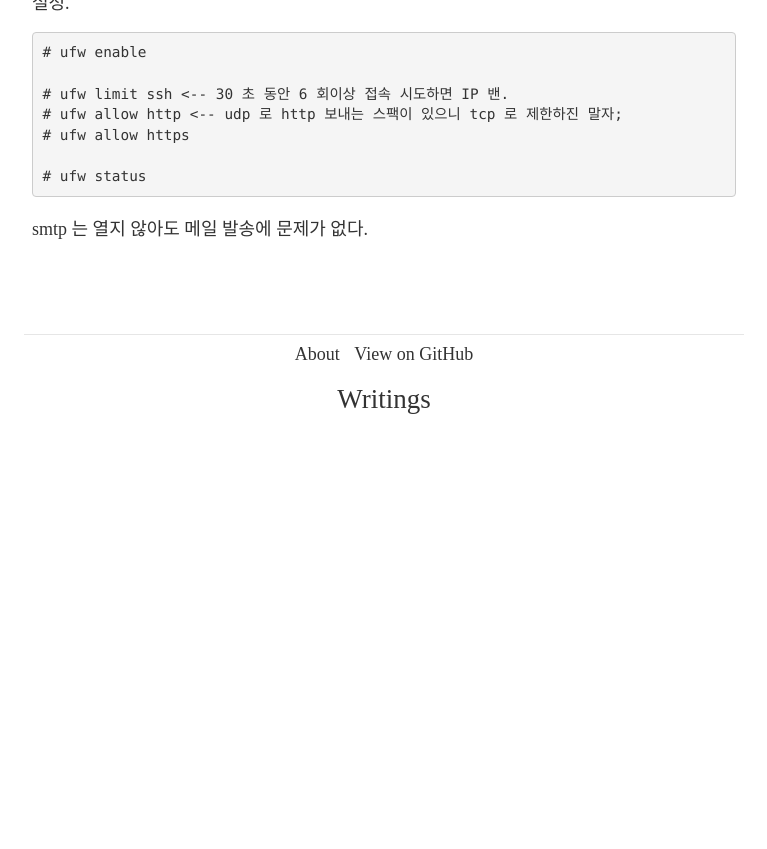
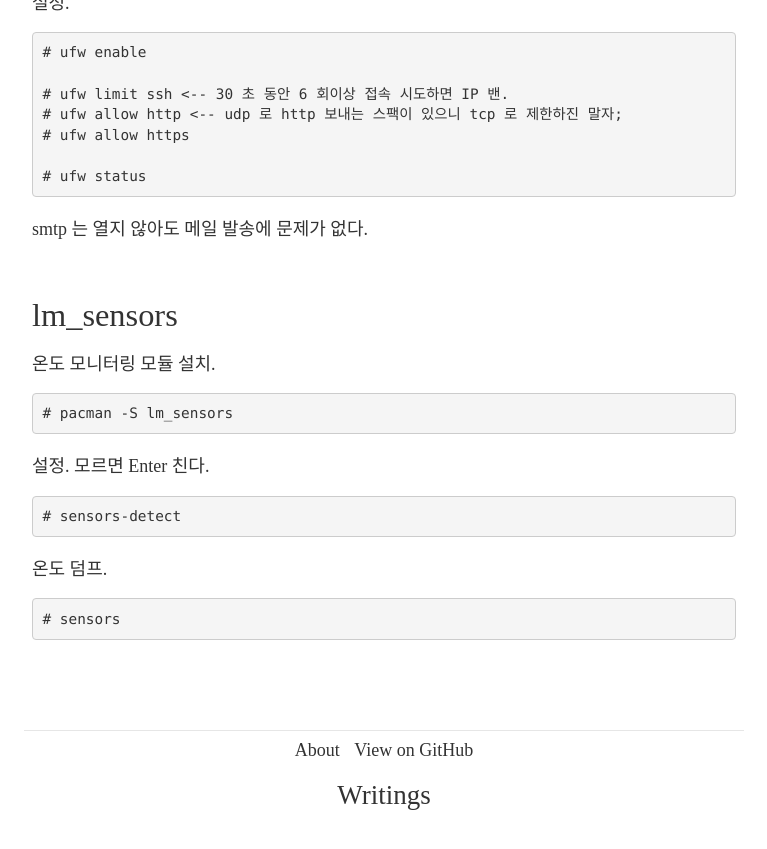
Before and after one commit to drypot/writings, a Jekyll site: the page built from docs/works/linux/installing-arch.md, in a window 1280 px wide and 900 px high, scrolled down 16056 px. Shown: the top 849 px of the window, without its empty margins (256-1023 px from the left). Built offline with Jekyll 4.4.1, drawn with Linux system fonts in a browser that asks for light colours; before the commit the page ends 16560 px from its top, so only the background shows below that.

Commit message:
add arch linux lm_sensors, crertbot.

```diff
--- a/docs/works/linux/installing-arch.md
+++ b/docs/works/linux/installing-arch.md
@@ -651,3 +651,17 @@ iptables 가 비활성화 (Active: inactive) 상태인 것을 확인한다. ufw
     # ufw status
 
 smtp 는 열지 않아도 메일 발송에 문제가 없다.
+
+## lm_sensors
+
+온도 모니터링 모듈 설치.
+
+    # pacman -S lm_sensors
+
+설정. 모르면 Enter 친다.
+
+    # sensors-detect
+
+온도 덤프.
+
+    # sensors
```
Also changed, not shown: docs/works/linux/installing-arch-extras.md (+6 -0 lines).
